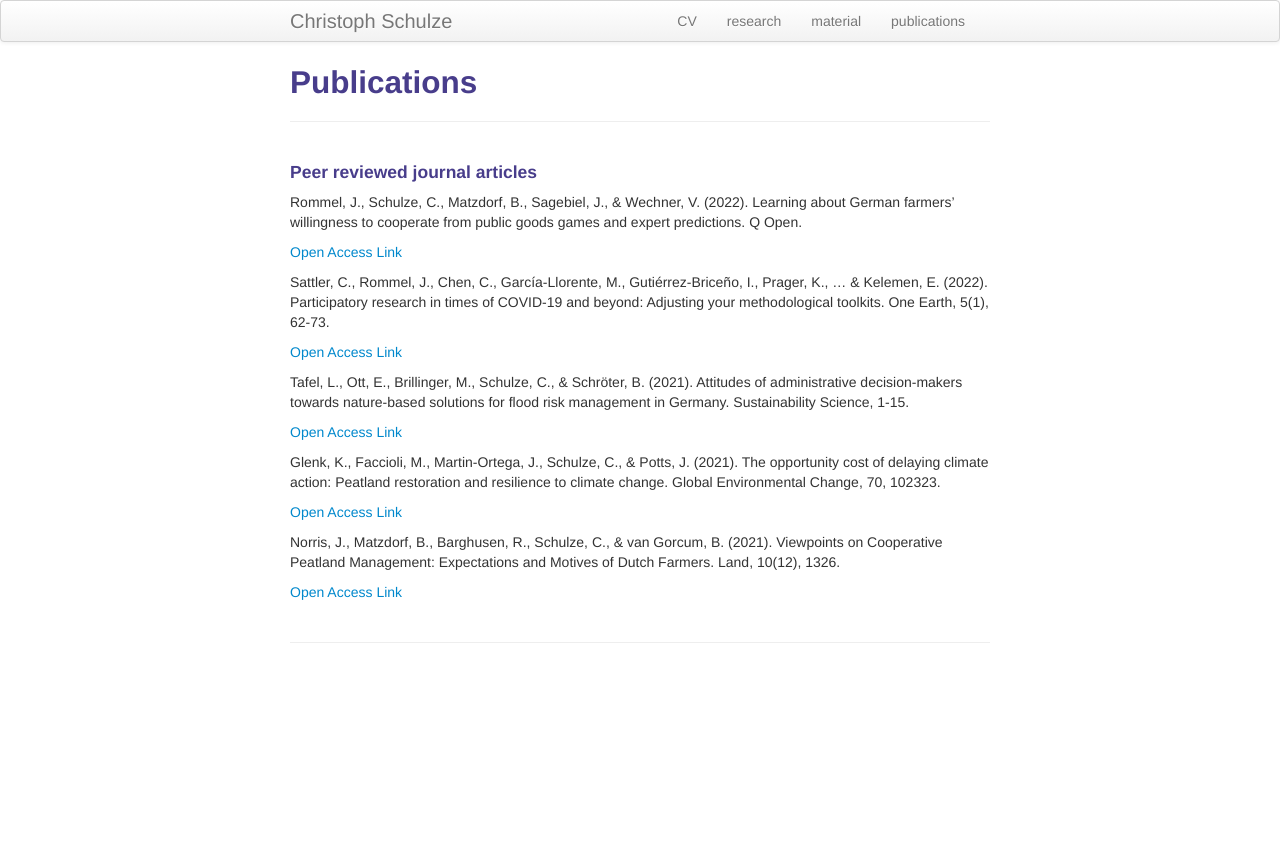
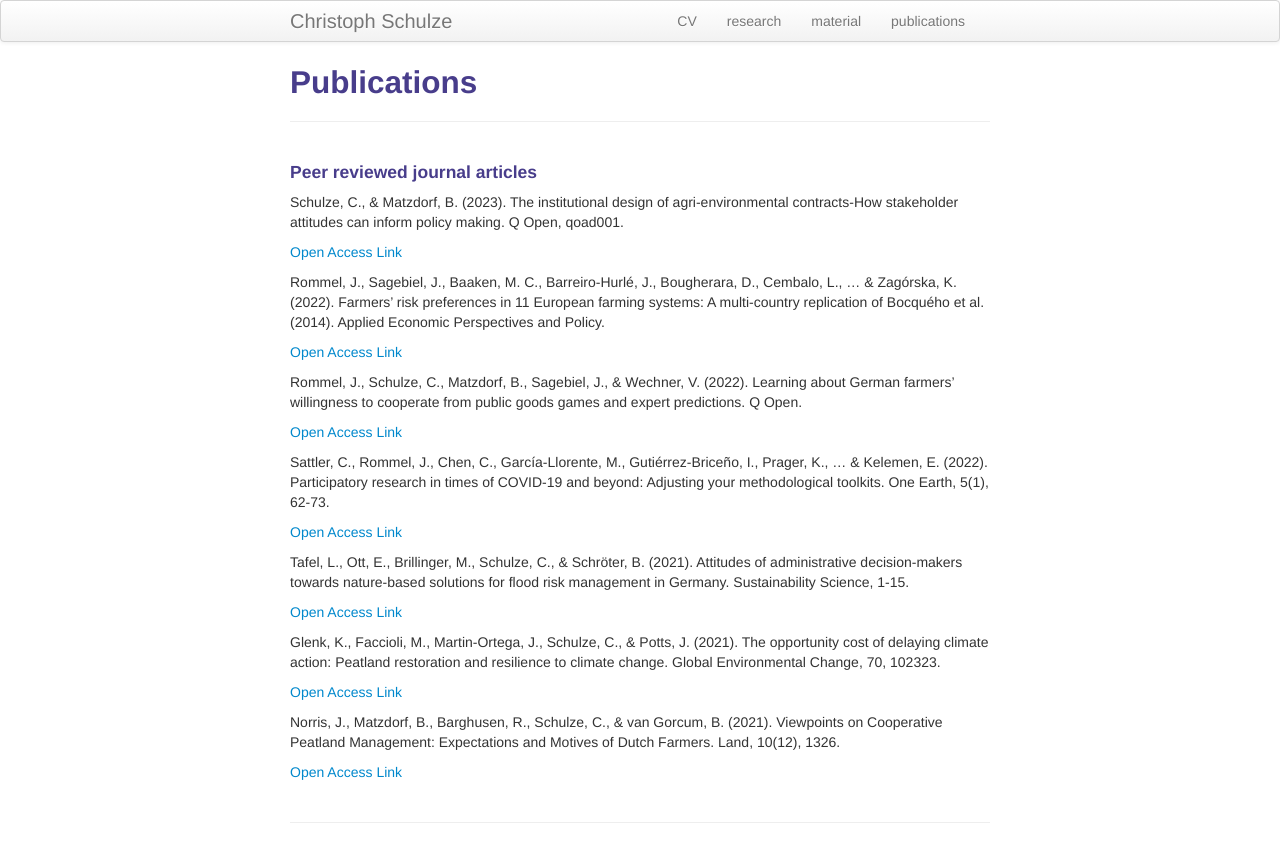
Before and after one commit to crokology/crokology.github.io, a Jekyll site: the page built from pages/publications.md, in a window 1280 px wide. Shown: the top 862 px of the page. Built offline with Jekyll 4.4.1, drawn with Linux system fonts in a browser that asks for light colours.

Commit message:
Update publications.md

```diff
--- a/pages/publications.md
+++ b/pages/publications.md
@@ -4,6 +4,14 @@ title: Publications
 description: Peer reviewed Journal articles
 ---
 #### Peer reviewed journal articles
+
+Schulze, C., & Matzdorf, B. (2023). The institutional design of agri-environmental contracts-How stakeholder attitudes can inform policy making. Q Open, qoad001.
+
+<a href="https://doi.org/10.1093/qopen/qoad001">Open Access Link</a>
+
+Rommel, J., Sagebiel, J., Baaken, M. C., Barreiro‐Hurlé, J., Bougherara, D., Cembalo, L., ... & Zagórska, K. (2022). Farmers' risk preferences in 11 European farming systems: A multi‐country replication of Bocquého et al.(2014). Applied Economic Perspectives and Policy.
+
+<a href="https://doi.org/10.1002/aepp.13330">Open Access Link</a>
 
 Rommel, J., Schulze, C., Matzdorf, B., Sagebiel, J., & Wechner, V. (2022). Learning about German farmers’ willingness to cooperate from public goods games and expert predictions. Q Open.
 
```
